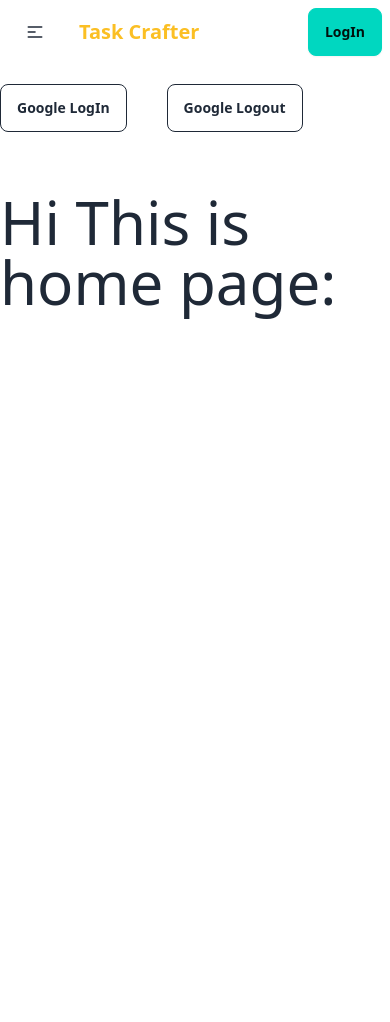
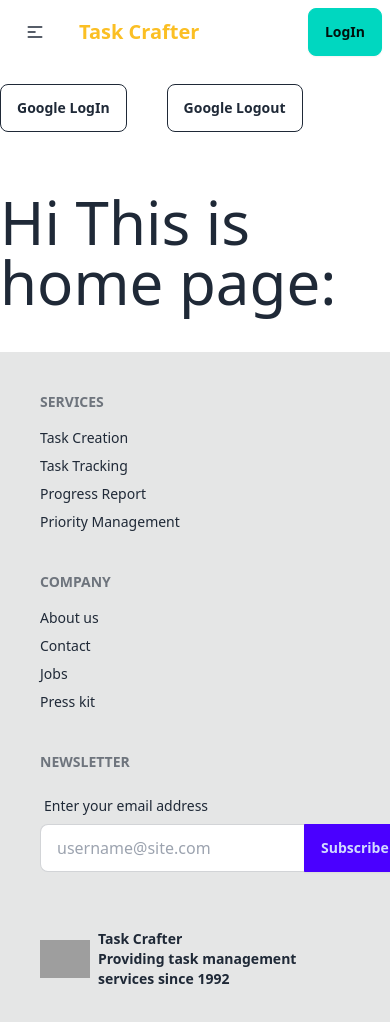
Before and after one commit to Raziur-Rahman/Task-Crafter-Client, a React (Vite) app: page / in a window 390 px wide. Shown: the top 1022 px of the page. Before the commit the page ends 844 px from the top, so only its background shows below. Built offline with nearby package versions, Linux system fonts and the light colour scheme; no server answers; grey boxes are pictures that could not be loaded.

Commit message:
Implemented Footer with Active Social Link

```diff
--- a/package.json
+++ b/package.json
@@ -10,6 +10,7 @@
     "preview": "vite preview"
   },
   "dependencies": {
+    "aos": "^2.3.4",
     "firebase": "^10.7.1",
     "localforage": "^1.10.0",
     "match-sorter": "^6.3.1",
--- /dev/null
+++ b/src/Components/Home/Footer.jsx
@@ -0,0 +1,65 @@
+import AOS from 'aos';
+import { useEffect } from "react";
+import { FaLinkedin, FaSquareFacebook, FaSquareGithub } from 'react-icons/fa6';
+
+
+const Footer = () => {
+
+    useEffect(() => {
+        AOS.init()
+    }, [])
+
+    return (
+        <div data-aos="zoom-in-up" data-aos-duration="500">
+            <footer className="footer p-10 bg-base-300 text-base-content">
+                <nav data-aos="fade-right" data-aos-duration="1000">
+                    <header className="footer-title">Services</header>
+                    <a className="link link-hover">Task Creation</a>
+                    <a className="link link-hover">Task Tracking</a>
+                    <a className="link link-hover">Progress Report</a>
+                    <a className="link link-hover">Priority Management</a>
+                </nav>
+                <nav data-aos="fade-up" data-aos-duration="1000">
+                    <header className="footer-title">Company</header>
+                    <a className="link link-hover">About us</a>
+                    <a className="link link-hover">Contact</a>
+                    <a className="link link-hover">Jobs</a>
+                    <a className="link link-hover">Press kit</a>
+                </nav>
+                <form data-aos="fade-left" data-aos-duration="1000">
+                    <header className="footer-title">Newsletter</header>
+                    <fieldset className="form-control w-80">
+                        <label className="label">
+                            <span className="label-text">Enter your email address</span>
+                        </label>
+                        <div className="join">
+                            <input type="text" placeholder="username@site.com" className="input input-bordered join-item" />
+                            <button className="btn btn-primary join-item">Subscribe</button>
+                        </div>
+                    </fieldset>
+                </form>
+            </footer>
+            <footer className="footer px-10 py-4 border-t font-semibold bg-base-300 text-base-content border-base-300">
+                <aside data-aos="fade-down" data-aos-duration="1000" className="items-center grid-flow-col">
+                    <img className='w-[50px]' src="https://i.ibb.co/ryVnX3X/task-icon-2.png" alt="" />
+                    <p>Task Crafter <br />Providing task management services since 1992</p>
+                </aside>
+                <nav data-aos="fade-down" data-aos-duration="1000" className="md:place-self-center md:justify-self-end">
+                    <div className="grid grid-flow-col gap-4">
+                        <a href='https://github.com/Raziur-Rahman/Task-Crafter-Client' target='blank'><button className='text-3xl'><FaSquareGithub></FaSquareGithub></button></a>
+                        <a href='https://www.facebook.com/rajiurrahman.raju.1' target='blank'><button className='text-3xl'><FaSquareFacebook /></button></a>
+                        <a href='www.linkedin.com/in/md-raziur-rahman-61602a1b3' target='blank'><button className='text-3xl'><FaLinkedin /></button></a>
+                    </div>
+                </nav>
+            </footer>
+            <footer className="footer footer-center p-4 bg-base-300 text-base-content">
+                <aside data-aos="zoom-in" data-aos-duration="1000">
+                    <p>Copyright © 2023 - All right reserved by Task Crafter Ltd</p>
+                </aside>
+            </footer>
+
+        </div>
+    );
+};
+
+export default Footer;
--- a/src/Pages/HomePage.jsx
+++ b/src/Pages/HomePage.jsx
@@ -1,6 +1,7 @@
 import toast from "react-hot-toast";
 import useAuth from "../Hooks/useAuth";
 import Navber from "../Components/Home/Navber";
+import Footer from "../Components/Home/Footer";
 
 
 const HomePage = () => {
@@ -34,6 +35,7 @@ const HomePage = () => {
             <button onClick={handleGoogleLogin} className="btn my-5 btn-outline">Google LogIn</button>
             <button onClick={handleLogOut} className="btn my-5 mx-10 btn-outline">Google Logout</button>
             <h1 className="text-6xl my-10">Hi This is home page: {user?.displayName} </h1>
+            <Footer></Footer>
 
         </div>
     );
--- a/src/Pages/LoginPage.jsx
+++ b/src/Pages/LoginPage.jsx
@@ -4,11 +4,18 @@ import { FcGoogle } from "react-icons/fc";
 import { BiLogoLinkedin } from "react-icons/bi";
 import toast from "react-hot-toast";
 import useAuth from "../Hooks/useAuth";
+import AOS from 'aos';
+import { useEffect } from "react";
 
 
 const LoginPage = () => {
+
     const { UserGoogleLogin, UserLogIn } = useAuth();
     const navigate = useNavigate();
+
+    useEffect(() => {
+        AOS.init()
+    }, [])
 
     const handleLogin = event => {
         event.preventDefault();
@@ -47,11 +54,17 @@ const LoginPage = () => {
     return (
         <div className="hero min-h-screen">
             <div className="hero-content flex-col lg:flex-row bg-base-100 shadow-xl bg-center bg-cover w-4/5 mx-auto min-h-[80vh] rounded-xl">
-                <div>
-                    <img className="hidden lg:block" src="https://i.ibb.co/Sv02Wd2/Login-Page-Gif.gif" alt="" />
+                <div
+                    data-aos="fade-up"
+                    data-aos-duration="1000"
+                >
+                    <img className="hidden w-[500px] lg:block" src="https://i.ibb.co/Sv02Wd2/Login-Page-Gif.gif" alt="" />
                 </div>
-                <div className="card flex-shrink-0 w-full max-w-sm">
-                    <h1 className="text-4xl font-semibold text-center">WelCome to Task Crafter</h1>
+                <div
+                    data-aos="fade-right"
+                    data-aos-duration="1000"
+                    className="card flex-shrink-0 w-full max-w-sm">
+                    <h1 className="text-4xl font-semibold text-center">Welcome to Task Crafter</h1>
                     <form onSubmit={handleLogin} className="card-body pt-2 pb-2">
                         <div className="form-control">
                             <label className="label">
--- a/src/Pages/SignUpPage.jsx
+++ b/src/Pages/SignUpPage.jsx
@@ -5,10 +5,14 @@ import { BiLogoLinkedin } from "react-icons/bi";
 import useAuth from "../Hooks/useAuth";
 import toast from "react-hot-toast";
 import { updateProfile } from "firebase/auth";
-import { useState } from "react";
-
+import { useEffect, useState } from "react";
+import AOS from 'aos';
 
 const SignUpPage = () => {
+
+    useEffect(()=>{
+        AOS.init();
+    },[])
 
     const [show, setShow] = useState(false);
     const { UserGoogleLogin, UserRegitration } = useAuth();
@@ -65,11 +69,17 @@ const SignUpPage = () => {
     return (
         <div className="hero min-h-screen bg-logInBg bg-center bg-contain">
             <div className="hero-content bg-base-100 flex-col lg:flex-row-reverse shadow-xl w-4/5 mx-auto min-h-[80vh] rounded-xl">
-                <div>
-                    <img className="hidden lg:block" src="https://i.ibb.co/Sv02Wd2/Login-Page-Gif.gif" alt="" />
+                <div
+                data-aos="fade-up"
+                data-aos-duration="1000"
+                >
+                    <img className="hidden w-[500px] lg:block" src="https://i.ibb.co/Sv02Wd2/Login-Page-Gif.gif" alt="" />
                 </div>
-                <div className="card flex-shrink-0 w-full max-w-sm">
-                    <h1 className="text-4xl font-semibold text-center">Sign Up</h1>
+                <div
+                data-aos="fade-left"
+                data-aos-duration="1000"
+                className="card flex-shrink-0 w-full max-w-sm">
+                    <h1 className="text-4xl font-semibold text-center">Create Account</h1>
                     <form onSubmit={handleCreateUser} className="card-body pt-2 pb-2">
                         <div className="form-control">
                             <label className="label">
--- a/src/main.jsx
+++ b/src/main.jsx
@@ -5,6 +5,7 @@ import { RouterProvider } from 'react-router-dom'
 import router from './Routes/Routes.jsx'
 import AuthProvider from './Provider/AuthProvider.jsx'
 import { Toaster } from 'react-hot-toast'
+import 'aos/dist/aos.css';
 
 ReactDOM.createRoot(document.getElementById('root')).render(
   <React.StrictMode>
```
Also changed, not shown: 1 other file (tests, documents, lock files or other folders).
